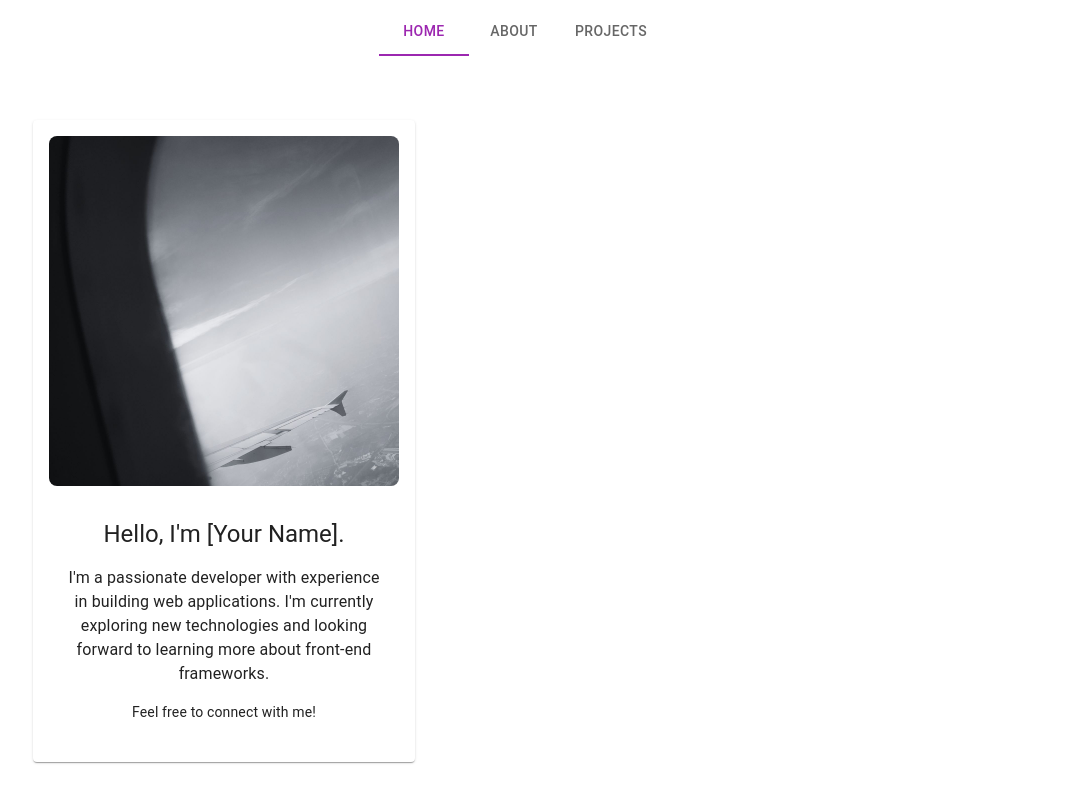
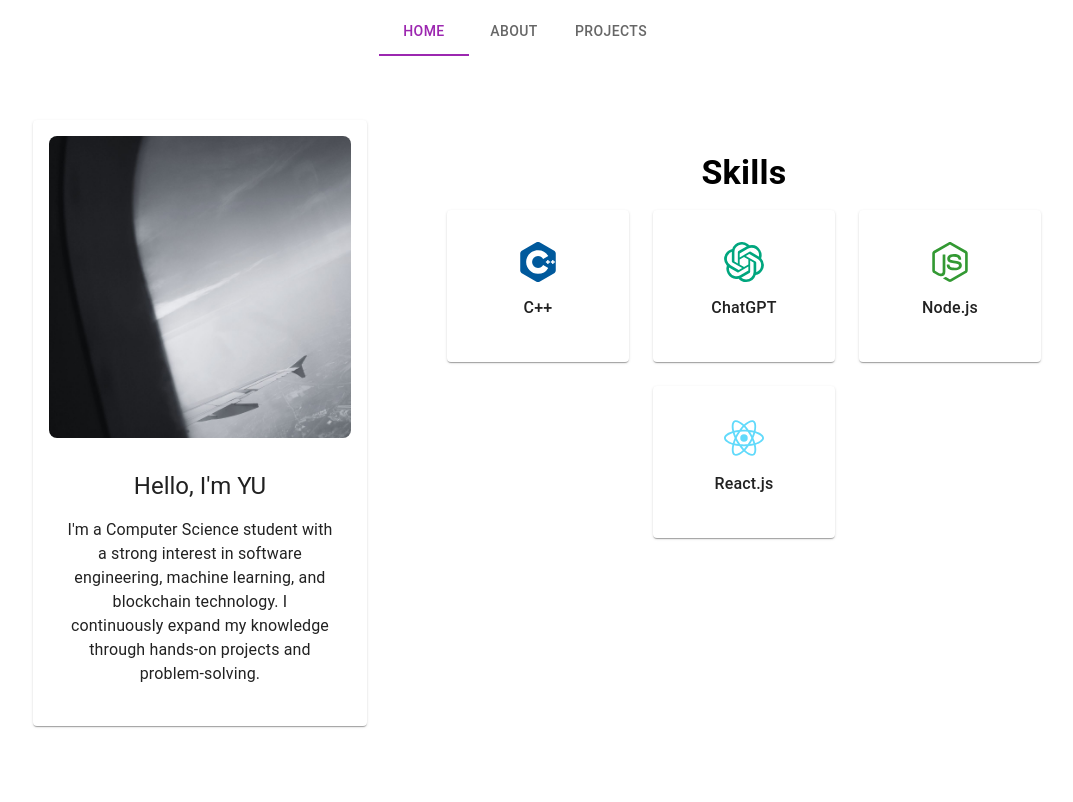
Before and after one commit to 21Yu/21Yu.github.io, a React (Vite) app in the folder mini-project/: page /#/ in a window 1280 px wide. Shown: the top 802 px of the page, without its empty margins (119-1192 px from the left). Built offline with nearby package versions, Linux system fonts and the light colour scheme.

Commit message:
added skills icons component on home page

```diff
--- a/mini-project/package.json
+++ b/mini-project/package.json
@@ -14,9 +14,11 @@
   "dependencies": {
     "@emotion/react": "^11.14.0",
     "@emotion/styled": "^11.14.0",
+    "@mui/icons-material": "^6.4.4",
     "@mui/material": "^6.4.3",
     "react": "^19.0.0",
     "react-dom": "^19.0.0",
+    "react-icons": "^5.4.0",
     "react-router-dom": "^7.1.5"
   },
   "devDependencies": {
--- /dev/null
+++ b/mini-project/src/components/skills.jsx
@@ -0,0 +1,34 @@
+import React from "react";
+import { Typography, Box, Card, CardContent } from "@mui/material";
+import { SiCplusplus, SiOpenai, SiNodedotjs, SiReact } from "react-icons/si";
+
+const skills = [
+  { name: "C++", icon: <SiCplusplus size={40} color="#00599C" /> },
+  { name: "ChatGPT", icon: <SiOpenai size={40} color="#00A67E" /> },
+  { name: "Node.js", icon: <SiNodedotjs size={40} color="#339933" /> },
+  { name: "React.js", icon: <SiReact size={40} color="#61DAFB" /> },
+];
+
+export default function Skills() {
+  return (
+    <Box sx={{ textAlign: "center", mt: 4 }}>
+      <Typography variant="h4" sx={{ mb: 2, fontWeight: "bold" }}>
+        Skills
+      </Typography>
+      {/* Box for layout, using flex to align items */}
+      <Box sx={{ display: "flex", justifyContent: "center", flexWrap: "wrap", gap: 3 }}>
+        {skills.map((skill, index) => (
+          <Card key={index} sx={{ width: 150, display: "flex", flexDirection: "column", alignItems: "center", p: 2 }}>
+            {/* Card Content */}
+            <CardContent sx={{ textAlign: "center" }}>
+              {skill.icon}
+              <Typography variant="subtitle1" sx={{ mt: 1, fontWeight: "medium" }}>
+                {skill.name}
+              </Typography>
+            </CardContent>
+          </Card>
+        ))}
+      </Box>
+    </Box>
+  );
+}
--- a/mini-project/src/pages/Home.jsx
+++ b/mini-project/src/pages/Home.jsx
@@ -1,11 +1,12 @@
 import React from 'react';
 import { Box, Typography, Card, CardContent } from '@mui/material';
+import Skills from '../components/skills';  // Import the Skills component
 
 function Home() {
     return (
-        <Box sx={{ display: 'flex', justifyContent: 'flex-start', p: 8, ml: 10}}>
+        <Box sx={{ display: 'flex', justifyContent: 'flex-start', p: 8, ml: 10 }}>
             {/* Left-hand side card containing the bio and image */}
-            <Card sx={{ width: 350, display: 'flex', flexDirection: 'column', alignItems: 'center', p: 2 }}>
+            <Card sx={{ width: 350, display: 'flex', flexDirection: 'column', alignItems: 'center', p: 2, mr: 4 }}>
                 {/* Rectangular Screenshot */}
                 <img
                     src="/Yu.jpg"  // Replace with your actual image path
@@ -16,17 +17,17 @@ function Home() {
                 {/* Bio Paragraph */}
                 <CardContent sx={{ textAlign: 'center' }}>
                     <Typography variant="h5" sx={{ mb: 2 }}>
-                        Hello, I'm [Your Name].
+                        Hello, I'm YU
                     </Typography>
                     <Typography variant="body1">
-                        I'm a passionate developer with experience in building web applications.
-                        I'm currently exploring new technologies and looking forward to learning more about front-end frameworks.
-                    </Typography>
-                    <Typography variant="body2" sx={{ mt: 2 }}>
-                        Feel free to connect with me!
+                        I'm a Computer Science student with a strong interest in software engineering,
+                        machine learning, and blockchain technology. I continuously expand my knowledge through hands-on projects and problem-solving.
                     </Typography>
                 </CardContent>
             </Card>
+
+            {/* Right-hand side card containing the Skills component */}
+            <Skills />
         </Box>
     );
 }
```
Also changed, not shown: 1 other file (tests, documents, lock files or other folders).
